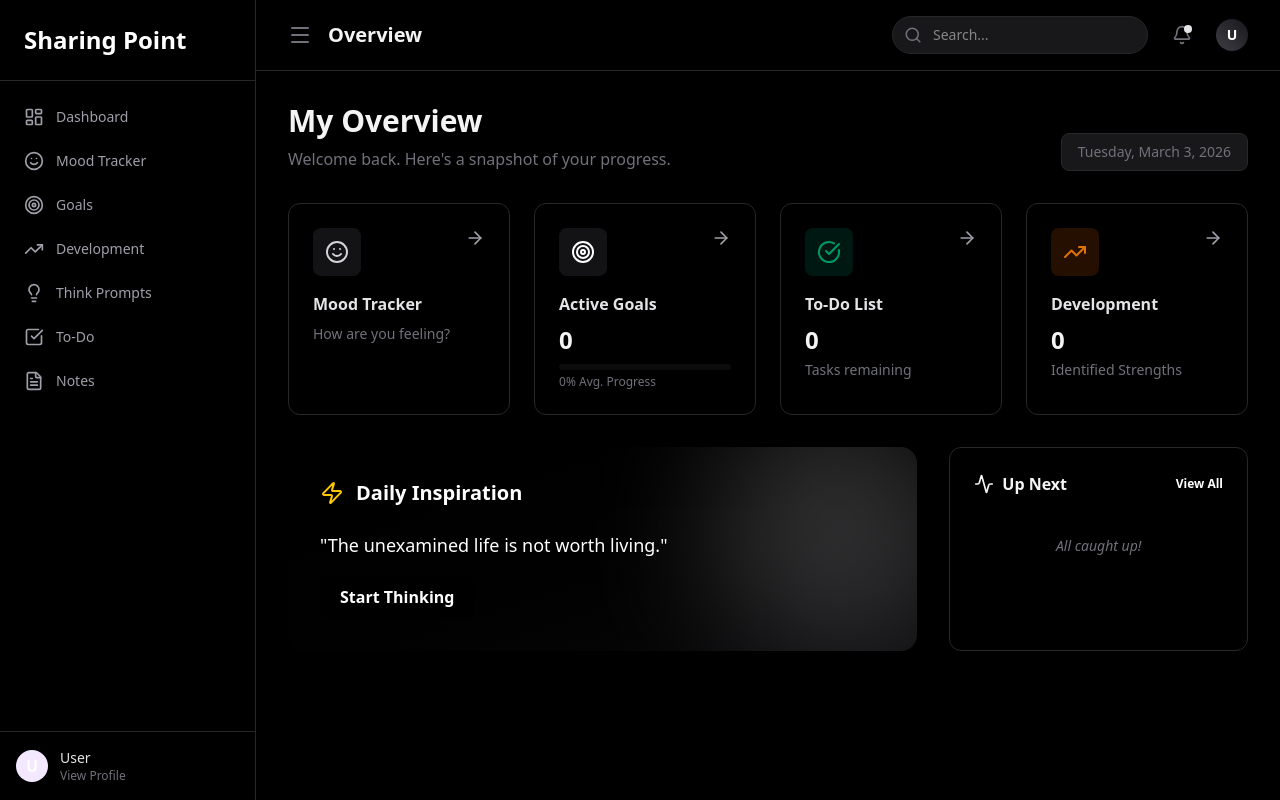
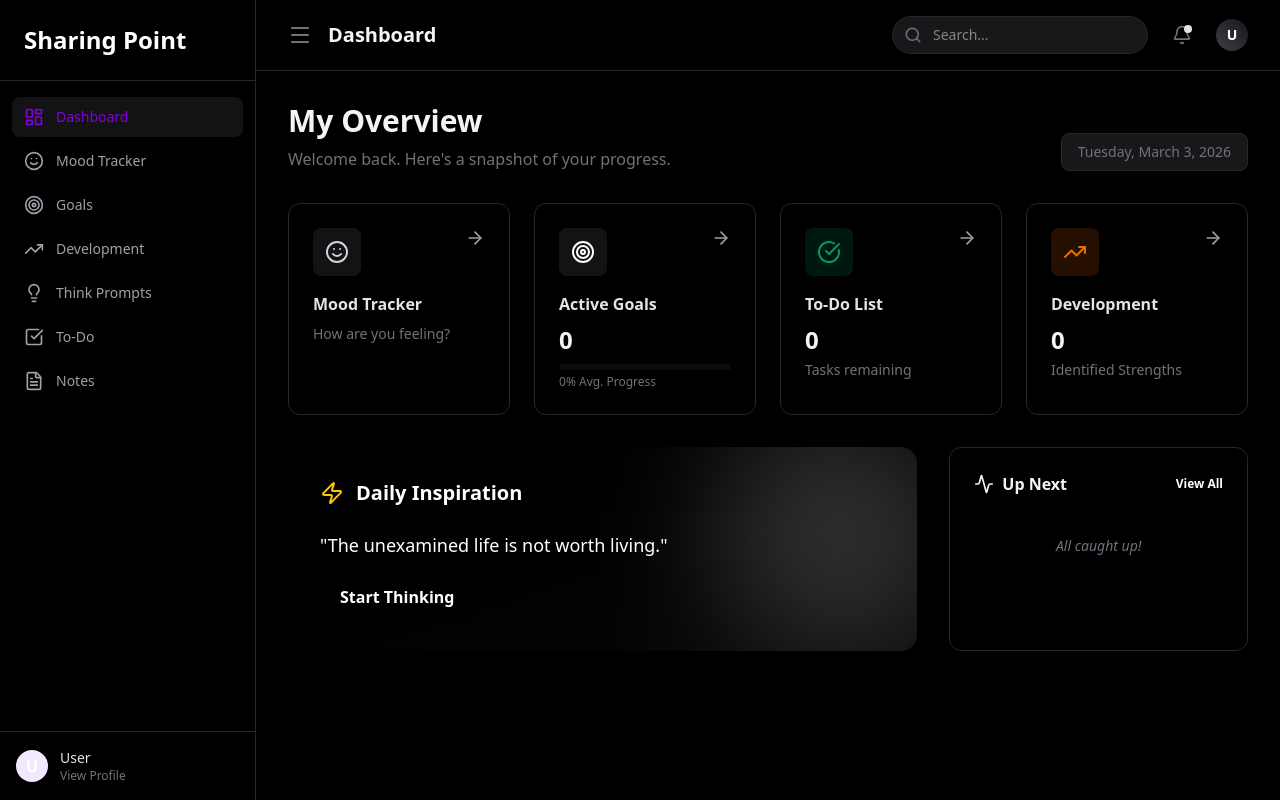
Before and after one commit to sheelakansha/sharingpoint-app, a React (Vite) app in the folder frontend/: page /dashboard in a window 1280 px wide. Built offline with nearby package versions, Linux system fonts and the light colour scheme; the HTML template or start-up script is replaced by a standard one.

Commit message:
fix(router): update sidebar and dashboard links to new nested routes

```diff
--- a/frontend/src/components/Navbar.jsx
+++ b/frontend/src/components/Navbar.jsx
@@ -8,13 +8,13 @@ const Navbar = ({ onMenuClick }) => {
     // Determine the title based on the current path
     const getPageTitle = () => {
         const path = location.pathname;
-        if (path === '/') return 'Dashboard';
-        if (path === '/mood') return 'Mood Tracker';
-        if (path === '/goals') return 'Goals';
-        if (path === '/development') return 'Development';
-        if (path === '/thinking') return 'Think Prompts';
-        if (path === '/todo') return 'To-Do';
-        if (path === '/notes') return 'Notes';
+        if (path === '/dashboard') return 'Dashboard';
+        if (path === '/dashboard/mood') return 'Mood Tracker';
+        if (path === '/dashboard/goals') return 'Goals';
+        if (path === '/dashboard/development') return 'Development';
+        if (path === '/dashboard/thinking') return 'Think Prompts';
+        if (path === '/dashboard/todo') return 'To-Do';
+        if (path === '/dashboard/notes') return 'Notes';
         return 'Overview';
     };
 
--- a/frontend/src/pages/Dashboard.jsx
+++ b/frontend/src/pages/Dashboard.jsx
@@ -28,7 +28,7 @@ const Dashboard = () => {
     const sections = [
         {
             title: "Mood Tracker",
-            link: "/mood",
+            link: "/dashboard/mood",
             color: "bg-zinc-800/50 text-zinc-300",
             icon: <Smile size={24} />,
             content: latestMood ? (
@@ -42,7 +42,7 @@ const Dashboard = () => {
         },
         {
             title: "Active Goals",
-            link: "/goals",
+            link: "/dashboard/goals",
             color: "bg-zinc-800/50 text-white",
             icon: <Target size={24} />,
             content: (
@@ -57,7 +57,7 @@ const Dashboard = () => {
         },
         {
             title: "To-Do List",
-            link: "/todo",
+            link: "/dashboard/todo",
             color: "bg-emerald-900/30 text-emerald-600",
             icon: <CheckCircle size={24} />,
             content: (
@@ -69,7 +69,7 @@ const Dashboard = () => {
         },
         {
             title: "Development",
-            link: "/development",
+            link: "/dashboard/development",
             color: "bg-amber-900/30 text-amber-600",
             icon: <TrendingUp size={24} />,
             content: (
@@ -136,7 +136,7 @@ const Dashboard = () => {
                             <div>
                                 <p className="text-lg font-medium mb-4">"The unexamined life is not worth living."</p>
                                 <Link
-                                    to="/thinking"
+                                    to="/dashboard/thinking"
                                     className="inline-flex items-center gap-2 bg-black text-white px-5 py-2.5 rounded-lg font-semibold hover:bg-zinc-800/50 transition-colors"
                                 >
                                     Start Thinking
@@ -153,7 +153,7 @@ const Dashboard = () => {
                             <Activity size={20} className="text-zinc-100" />
                             Up Next
                         </h3>
-                        <Link to="/todo" className="text-xs font-semibold text-white hover:text-purple-700">View All</Link>
+                        <Link to="/dashboard/todo" className="text-xs font-semibold text-white hover:text-purple-700">View All</Link>
                     </div>
 
                     <div className="space-y-3">
```
Also changed, not shown: frontend/src/components/Sidebar.jsx (+7 -7 lines).
